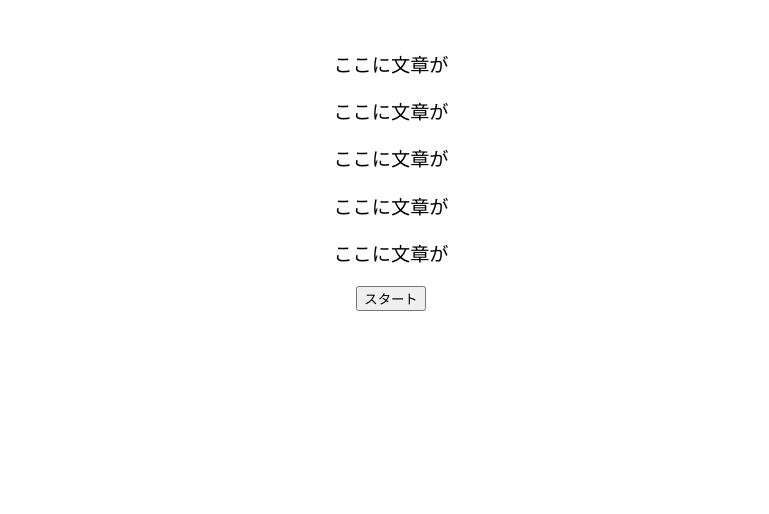
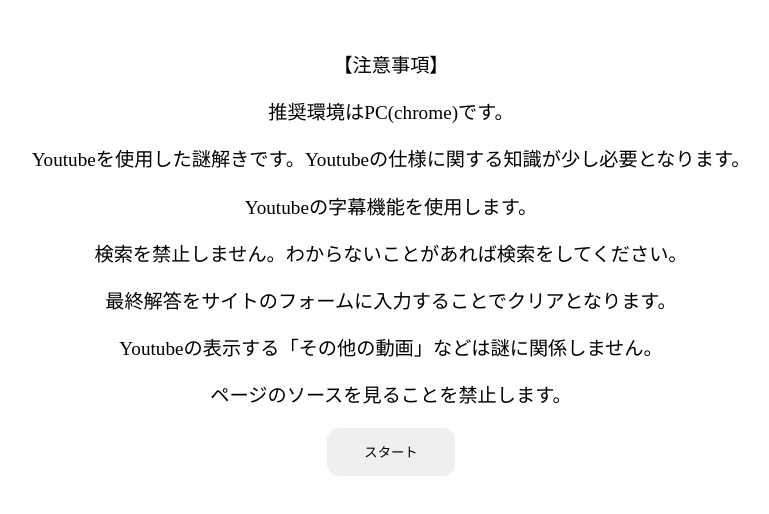
Before and after one commit to Tsukubasan/KFCalc, a plain HTML site: page nazotoki/html/index.html in a window 1280 px wide. Shown: the whole page, without its empty margins (249-1018 px from the left). Drawn offline with Linux system fonts and the light colour scheme.

Commit message:
Update nazotoki

```diff
--- a/nazotoki/css/clear.css
+++ b/nazotoki/css/clear.css
@@ -30,6 +30,7 @@
 }
 
 .clear_content {
+	margin-top: 100px;
 	opacity: 0;
 	text-align: center;
 
@@ -37,8 +38,11 @@
 	transition-delay: 5.5s;
 }
 
+body {
+	background-color: #121212;
+}
 
-
-body {
-	background-color: black;
+.logo-img {
+	max-width: 480px;
+	width: 60vw;
 }
--- a/nazotoki/css/common.css
+++ b/nazotoki/css/common.css
@@ -10,3 +10,15 @@
 .yt_content {
 	margin: 30px;
 }
+
+.my_button {
+	border: none;
+	border-radius: 12px;
+	height: 48px;
+	width: 128px;
+	background-color: #efefef;
+}
+
+.my_button:hover {
+	background-color: #069;
+}
--- a/nazotoki/css/question.css
+++ b/nazotoki/css/question.css
@@ -9,16 +9,17 @@
 
 .input_box {
 	border-radius: 5px;
+	text-align: center;
 	color: white;
 	height: 35px;
 	margin: 30px 30px 0px 30px;
-	background-color: black;
+	background-color: #121212;
 	outline: none;
-	border: 2px solid red;
+	border: 2px solid #B00020;
 }
 
 #input_box_text {
-	color: red;
+	color: #B00020;
 }
 
 
@@ -27,5 +28,5 @@
 }
 
 body {
-	background-color: black;
+	background-color: #121212;
 }
--- a/nazotoki/html/index.html
+++ b/nazotoki/html/index.html
@@ -13,12 +13,19 @@
 
 <body>
 	<div class="content">
-		<p>ここに文章が</p>
-		<p>ここに文章が</p>
-		<p>ここに文章が</p>
-		<p>ここに文章が</p>
-		<p>ここに文章が</p>
-		<button class="jump_button" onclick="location.href='./question.html'">スタート</button>
+		<p>【注意事項】</p>
+		<p>推奨環境はPC(chrome)です。</p>
+		<p>Youtubeを使用した謎解きです。Youtubeの仕様に関する知識が少し必要となります。</p>
+		<p>Youtubeの字幕機能を使用します。</p>
+		<p>検索を禁止しません。わからないことがあれば検索をしてください。</p>
+		<p>最終解答をサイトのフォームに入力することでクリアとなります。</p>
+		<p>Youtubeの表示する「その他の動画」などは謎に関係しません。</p>
+		<p>ページのソースを見ることを禁止します。</p>
+		<button class="jump_button my_button " onclick="location.href='./question.html'">
+			<div>
+				スタート
+			</div>
+		</button>
 	</div>
 </body>
 
```
Also changed, not shown: nazotoki/html/clear.html (+9 -5 lines), nazotoki/html/question.html (+1 -1 lines), nazotoki/imgs/logo.png (added).
